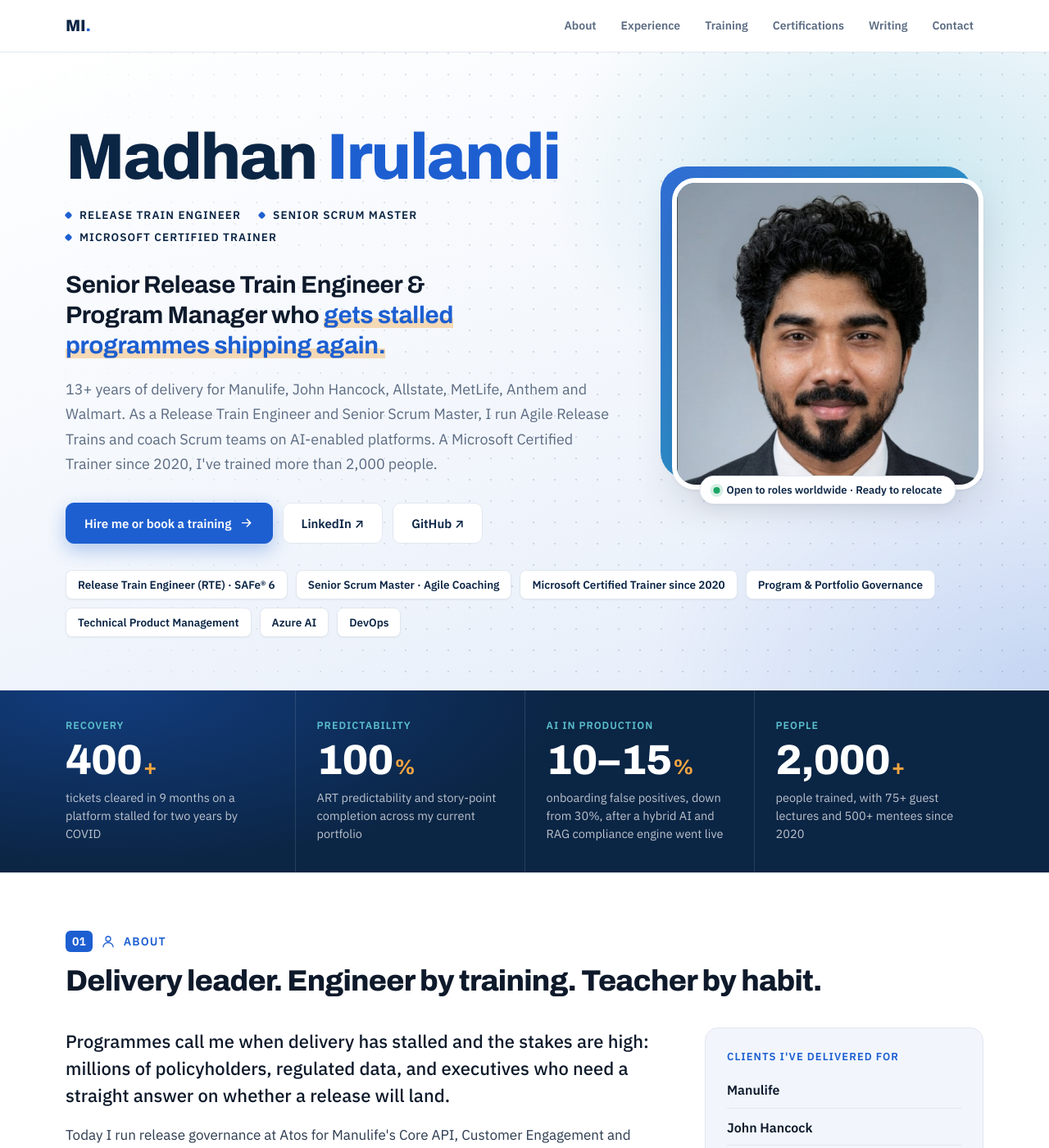
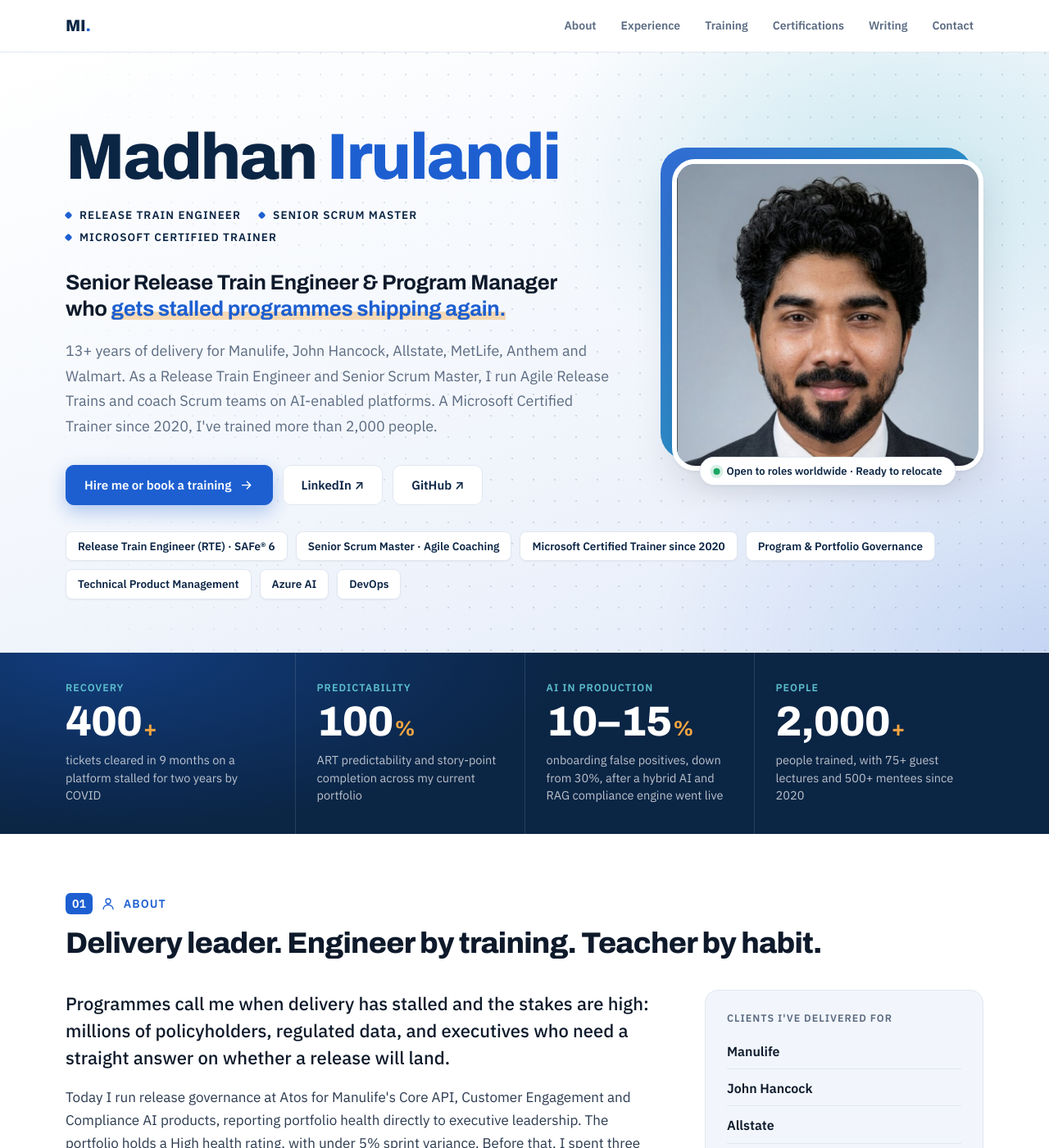
Before and after one commit to Madhan-I/Madhan-I.github.io, a Jekyll site: the page built from index.html, in a window 1280 px wide and 1400 px high. Shown: the whole window at 82% size. Built offline with Jekyll 4.4.1, drawn with Linux system fonts in a browser that asks for light colours.

Commit message:
Headline on two lines; client label matches experience label
Co-Authored-By: Claude Opus 5.5 <noreply@anthropic.com>
Claude-Session: https://claude.ai/code/session_01MFRrTt7LBDdX57m85KHNGp

```diff
--- a/_data/profile.yml
+++ b/_data/profile.yml
@@ -15,7 +15,8 @@ location: Chennai, India
 status: Open to roles worldwide · Ready to relocate
 
 # Big line under your name. Text inside highlight is shown in orange.
-headline: Senior Release Train Engineer & Program Manager who
+headline: Senior Release Train Engineer & Program Manager
+headline_join: who
 headline_highlight: gets stalled programmes shipping again.
 
 # Three short role labels shown under your name.
--- a/assets/css/style.css
+++ b/assets/css/style.css
@@ -322,3 +322,12 @@ section.flush-top { padding-block: 10px clamp(56px, 7vw, 96px); }
 .topics span { font: 600 12.5px/1.4 var(--body); }
 .eyebrow { font-family: var(--body); font-weight: 700; }
 button { font-family: var(--body); }
+
+/* headline: title on line one, promise on line two */
+.role { max-width: none; font-size: clamp(20px, 2vw, 27px); }
+.role-1, .role-2 { display: block; }
+@media (min-width: 700px) { .role-1 { white-space: nowrap; } }
+/* "Clients I've delivered for" matches the "Experience" label exactly */
+.clients h3, .quick dt { font: 700 12.5px/1.2 var(--body); letter-spacing: .08em; text-transform: uppercase; }
+.clients h3 { color: var(--muted); margin-bottom: 12px; }
+.quick dt { color: rgba(255, 255, 255, .72); }
--- a/index.html
+++ b/index.html
@@ -10,7 +10,7 @@ layout: default
     <div class="hero-copy">
       <h1>{{ p.name_first }} <span class="last">{{ p.name_last }}</span></h1>
       {% if p.roles %}<p class="roles">{% for r in p.roles %}<span>{{ r }}</span>{% endfor %}</p>{% endif %}
-      <p class="role">{{ p.headline }} <em>{{ p.headline_highlight }}</em></p>
+      <p class="role"><span class="role-1">{{ p.headline }}</span> <span class="role-2">{{ p.headline_join }} <em>{{ p.headline_highlight }}</em></span></p>
       <p class="lede">{{ p.intro }}</p>
       <div class="ctas">
         <a class="btn primary" href="mailto:{{ p.email }}?subject=Opportunity%20for%20{{ p.name_first }}">Hire me or book a training <svg class="ic" aria-hidden="true"><use href="#i-arrow"/></svg></a>
```
